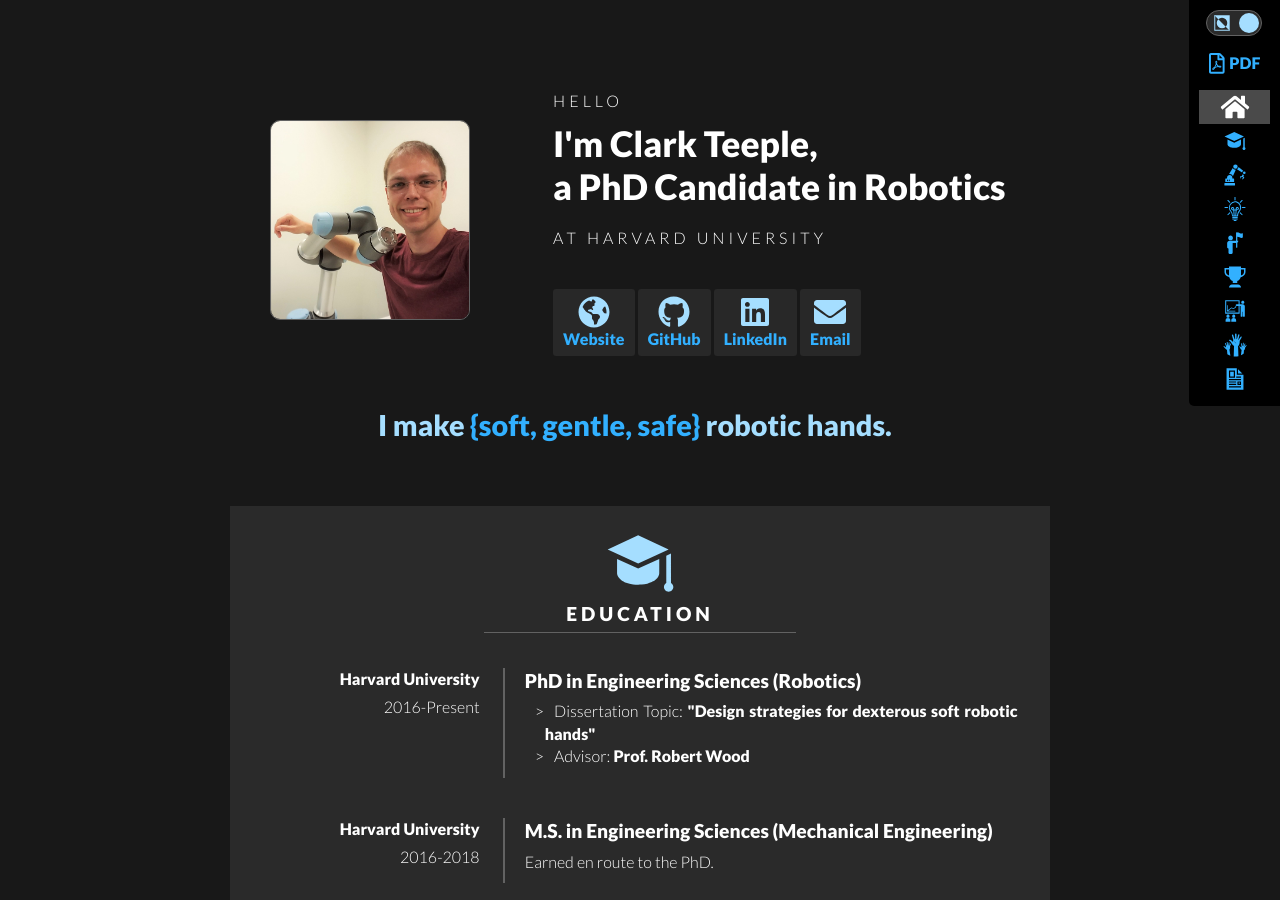
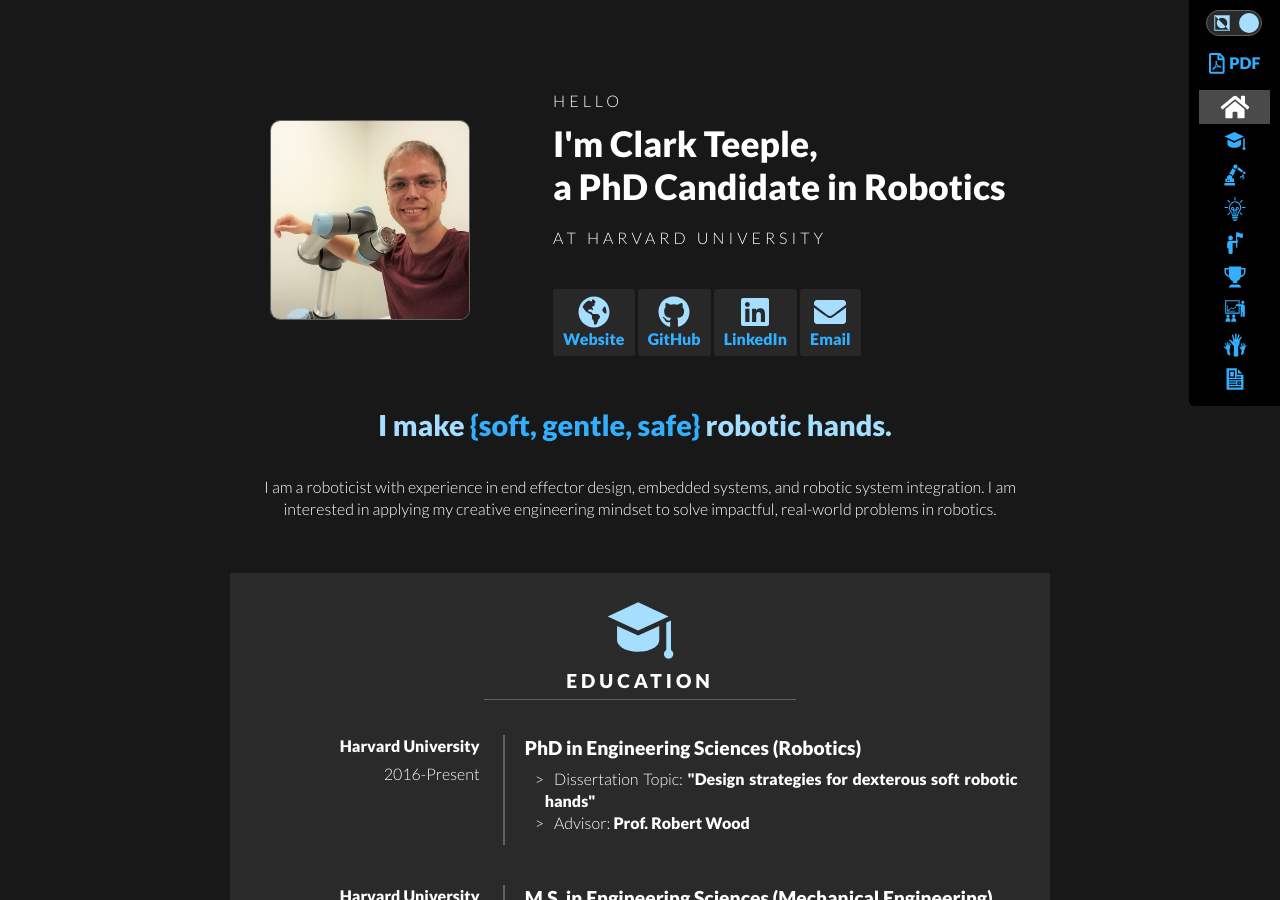
Before and after one commit to cbteeple/cbteeple.github.io, a Jekyll site: the page built from index.html, in a window 1280 px wide and 900 px high. Built offline with Jekyll 4.4.1, drawn with Linux system fonts in a browser that asks for light colours; nearby versions of some CDN libraries.

Commit message:
Update bio.yml

```diff
--- a/_data/bio.yml
+++ b/_data/bio.yml
@@ -1,3 +1,3 @@
 mission: 'I make <em>{soft, gentle, safe}</em> robotic hands.'
 
-#detailed: 'In a nutshell, the goal of my work is to design robots that interact gently and safely with the world. With a primary focus on gentle grasping, I combine soft materials with traditional robotics concepts to build gentle robotic hands.'
+detailed: 'I am a roboticist with experience in end effector design, embedded systems, and robotic system integration. I am interested in applying my creative engineering mindset to solve impactful, real-world problems in robotics.'
```
